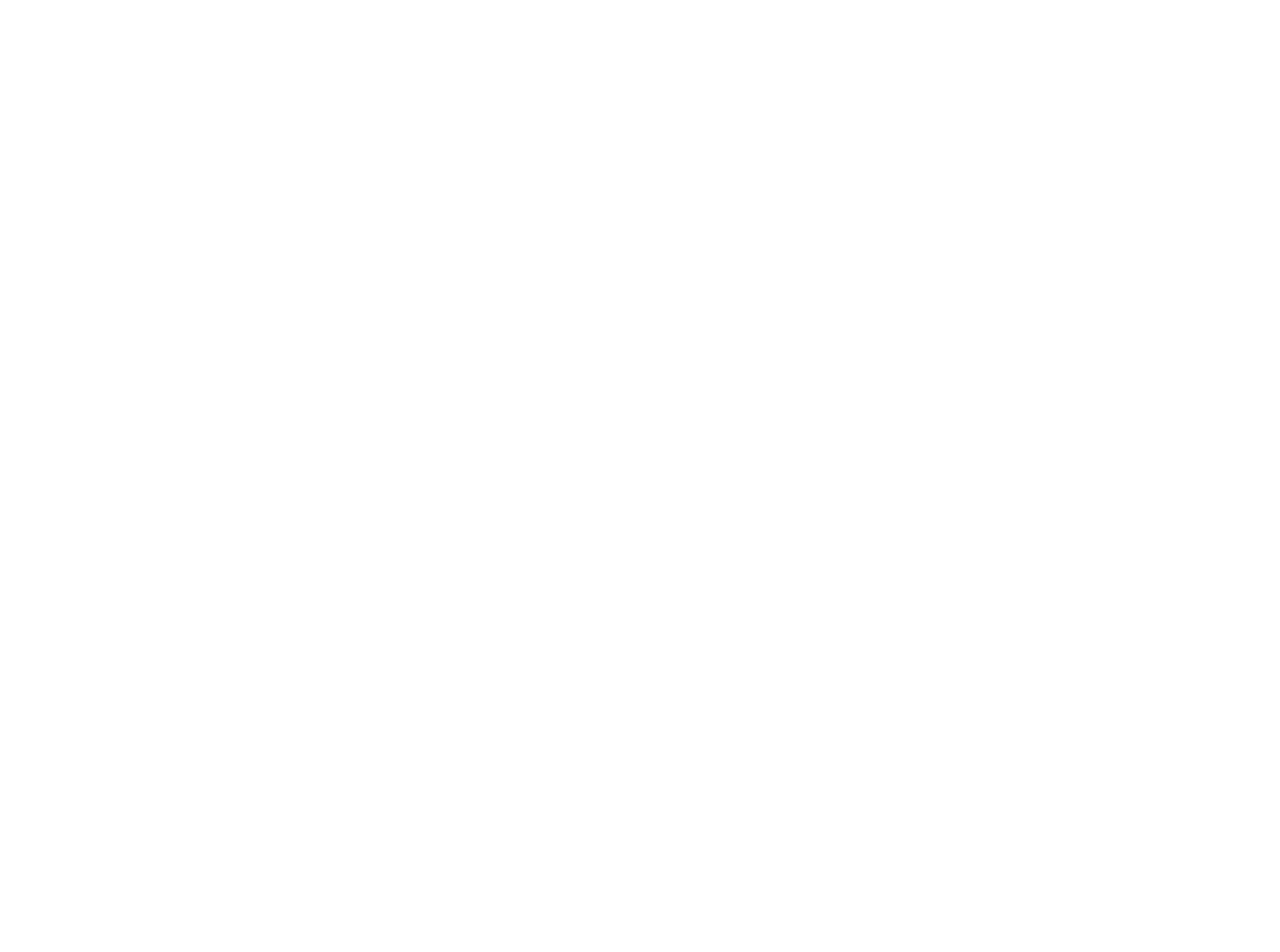
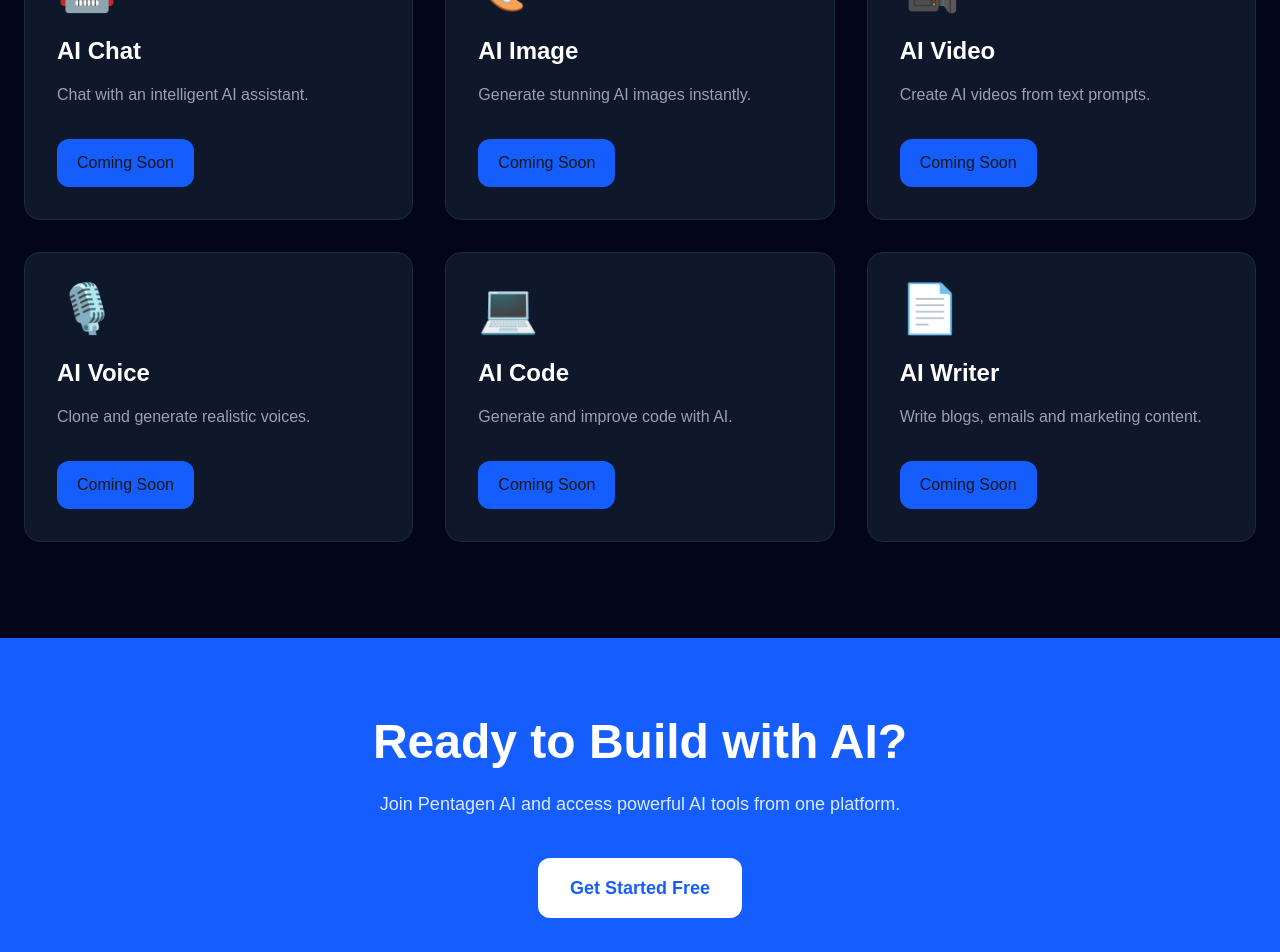
Before and after one commit to infopentagenai/pentagen-ai, a Next.js app: page / in a window 1280 px wide. Shown: the part 2240-3192 px from the top of the page. Before the commit the page ends 2067 px from the top, so only its background shows below. Built offline with nearby package versions, Linux system fonts and the light colour scheme.

Commit message:
Added CTA section

```diff
--- a/app/page.tsx
+++ b/app/page.tsx
@@ -3,6 +3,8 @@
 import Stats from "../components/Stats";
 import Features from "../components/Features";
 import Footer from "../components/Footer";
+import AITools from "../components/AITools";
+import CTA from "../components/CTA";
 
 export default function Home() {
   return (
@@ -11,6 +13,8 @@
       <Hero />
       <Stats />
       <Features />
+      <AITools />
+      <CTA />
       <Footer />
     </>
   );
--- /dev/null
+++ b/components/AITools.tsx
@@ -0,0 +1,71 @@
+export default function AITools() {
+  const tools = [
+    {
+      emoji: "🤖",
+      title: "AI Chat",
+      description: "Chat with an intelligent AI assistant.",
+    },
+    {
+      emoji: "🎨",
+      title: "AI Image",
+      description: "Generate stunning AI images instantly.",
+    },
+    {
+      emoji: "🎥",
+      title: "AI Video",
+      description: "Create AI videos from text prompts.",
+    },
+    {
+      emoji: "🎙️",
+      title: "AI Voice",
+      description: "Clone and generate realistic voices.",
+    },
+    {
+      emoji: "💻",
+      title: "AI Code",
+      description: "Generate and improve code with AI.",
+    },
+    {
+      emoji: "📄",
+      title: "AI Writer",
+      description: "Write blogs, emails and marketing content.",
+    },
+  ];
+
+  return (
+    <section className="bg-slate-950 py-24">
+      <div className="mx-auto max-w-7xl px-6">
+        <h2 className="text-center text-5xl font-bold text-white">
+          AI Tools
+        </h2>
+
+        <p className="mt-4 text-center text-gray-400">
+          Everything you need in one powerful platform.
+        </p>
+
+        <div className="mt-16 grid gap-8 md:grid-cols-2 lg:grid-cols-3">
+          {tools.map((tool) => (
+            <div
+              key={tool.title}
+              className="rounded-2xl border border-slate-800 bg-slate-900 p-8 transition duration-300 hover:-translate-y-2 hover:border-blue-500"
+            >
+              <div className="text-5xl">{tool.emoji}</div>
+
+              <h3 className="mt-6 text-2xl font-semibold text-white">
+                {tool.title}
+              </h3>
+
+              <p className="mt-4 text-gray-400">
+                {tool.description}
+              </p>
+
+              <button className="mt-8 rounded-xl bg-blue-600 px-5 py-3 hover:bg-blue-700">
+                Coming Soon
+              </button>
+            </div>
+          ))}
+        </div>
+      </div>
+    </section>
+  );
+}
--- /dev/null
+++ b/components/CTA.tsx
@@ -0,0 +1,21 @@
+export default function CTA() {
+  return (
+    <section className="bg-blue-600 py-20">
+      <div className="mx-auto max-w-4xl px-6 text-center">
+
+        <h2 className="text-5xl font-bold text-white">
+          Ready to Build with AI?
+        </h2>
+
+        <p className="mt-6 text-lg text-blue-100">
+          Join Pentagen AI and access powerful AI tools from one platform.
+        </p>
+
+        <button className="mt-10 rounded-xl bg-white px-8 py-4 text-lg font-semibold text-blue-600 hover:bg-gray-100">
+          Get Started Free
+        </button>
+
+      </div>
+    </section>
+  );
+}
```
